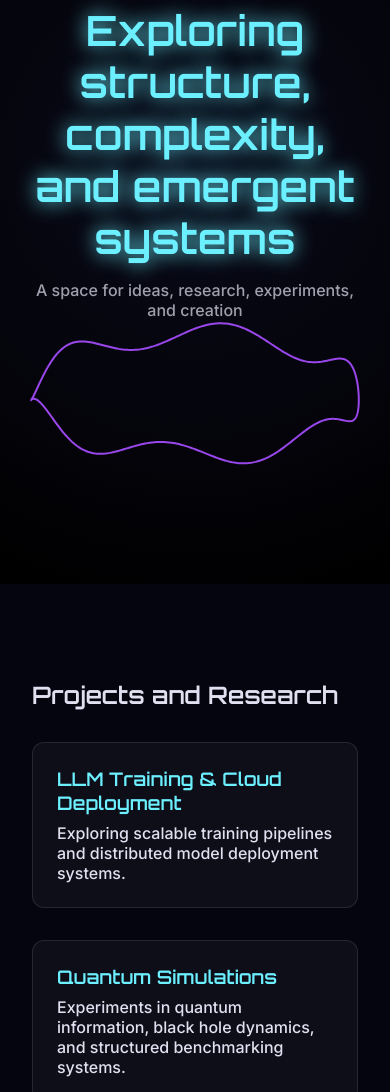
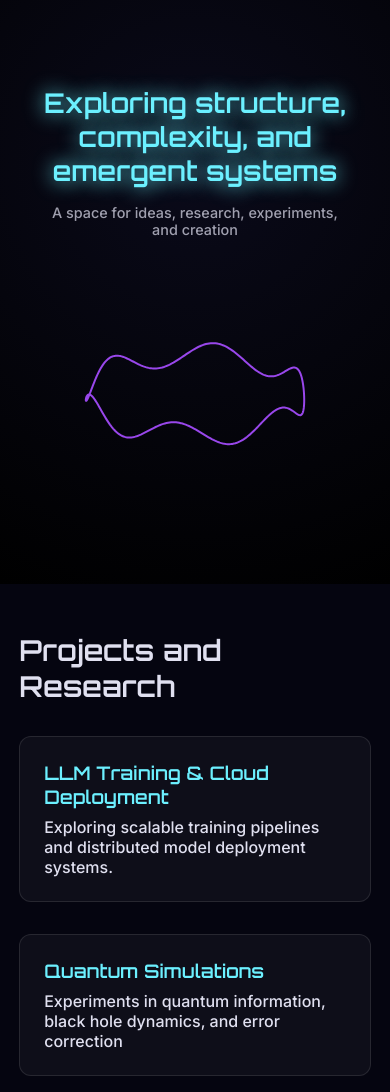
Before and after one commit to jacob-malcolm/Jacob_Malcolm.github.io, a plain HTML site: page index.html in a window 390 px wide. Shown: the part 260-1352 px from the top of the page. Drawn offline with Linux system fonts and the light colour scheme.

Commit message:
Add mobile section

```diff
--- a/index.html
+++ b/index.html
@@ -253,6 +253,54 @@
       font-size: 0.9rem;
       border-top: 1px solid var(--card-border);
     }
+
+    /* MOBILE RESPONSIVE DESIGN */
+    @media (max-width: 700px) {
+
+    /* Hero text */
+    #hero h1 {
+      font-size: 1.7rem;
+      padding: 0 1rem;
+    }
+
+    #hero p {
+      font-size: 0.9rem;
+      padding: 0 1.5rem;
+    }
+
+
+    /* Sections */
+    section {
+      padding: 3rem 1.2rem;
+    }
+
+
+    /* STEM image + text */
+    .split {
+      flex-direction: column;
+      text-align: center;
+    }
+
+
+    .split img {
+      width: 90%;
+      max-width: 350px;
+      border-radius: 30px;
+    }
+
+
+    /* Project cards */
+    .grid {
+      grid-template-columns: 1fr;
+    }
+
+
+    /* Headings */
+    h2 {
+      font-size: 1.8rem;
+    }
+
+  }
   </style>
 </head>
 <body>
@@ -278,7 +326,7 @@
 
       <div class="card">
         <h3>Quantum Simulations</h3>
-        <p>Experiments in quantum information, black hole dynamics, and structured benchmarking systems.</p>
+        <p>Experiments in quantum information, black hole dynamics, and error correction</p>
       </div>
 
       <div class="card">
@@ -416,7 +464,12 @@
 
       const cx = canvas.width / 2;
       const cy = canvas.height / 2;
-      const R = Math.min(canvas.width, canvas.height) * 0.42;
+      const scale = window.innerWidth < 700 ? 0.28 : 0.42;
+
+      const R = Math.min(
+        canvas.width,
+        canvas.height
+      ) * scale;
       const separation = 250;
 
       drawRing(cx, cy, R, -separation, 0, true);   // upper ring
```
